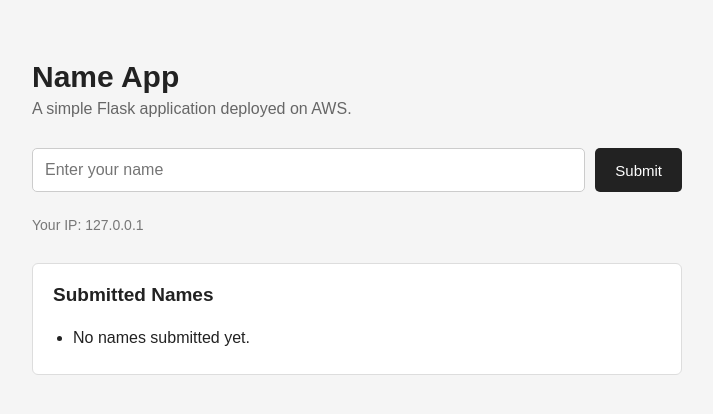
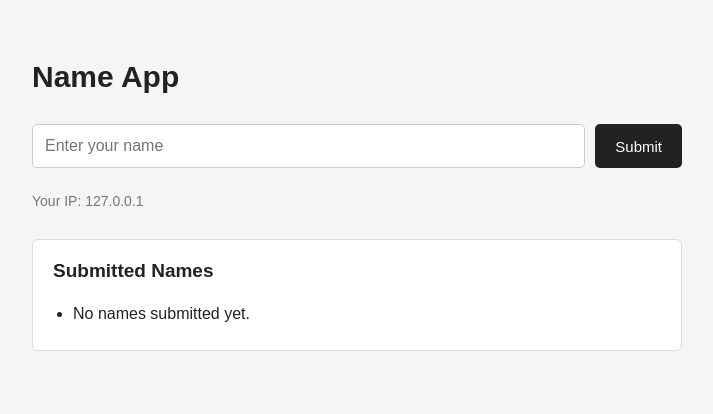
Before and after one commit to Rohit3003T/name-app, a Flask app: page / in a window 1280 px wide. Shown: the top 414 px of the page, without its empty margins (283-996 px from the left). Run offline with Flask 3, Linux system fonts and the light colour scheme; data that the repository does not hold is empty; some libraries are stand-ins or nearby versions.

Commit message:
full pipeline final2

```diff
--- a/templates/index.html
+++ b/templates/index.html
@@ -104,7 +104,7 @@
 
         <h1>Name App</h1>
         <p class="description">
-            A simple Flask application deployed on AWS.
+
         </p>
 
         <form method="POST" class="form">
```
